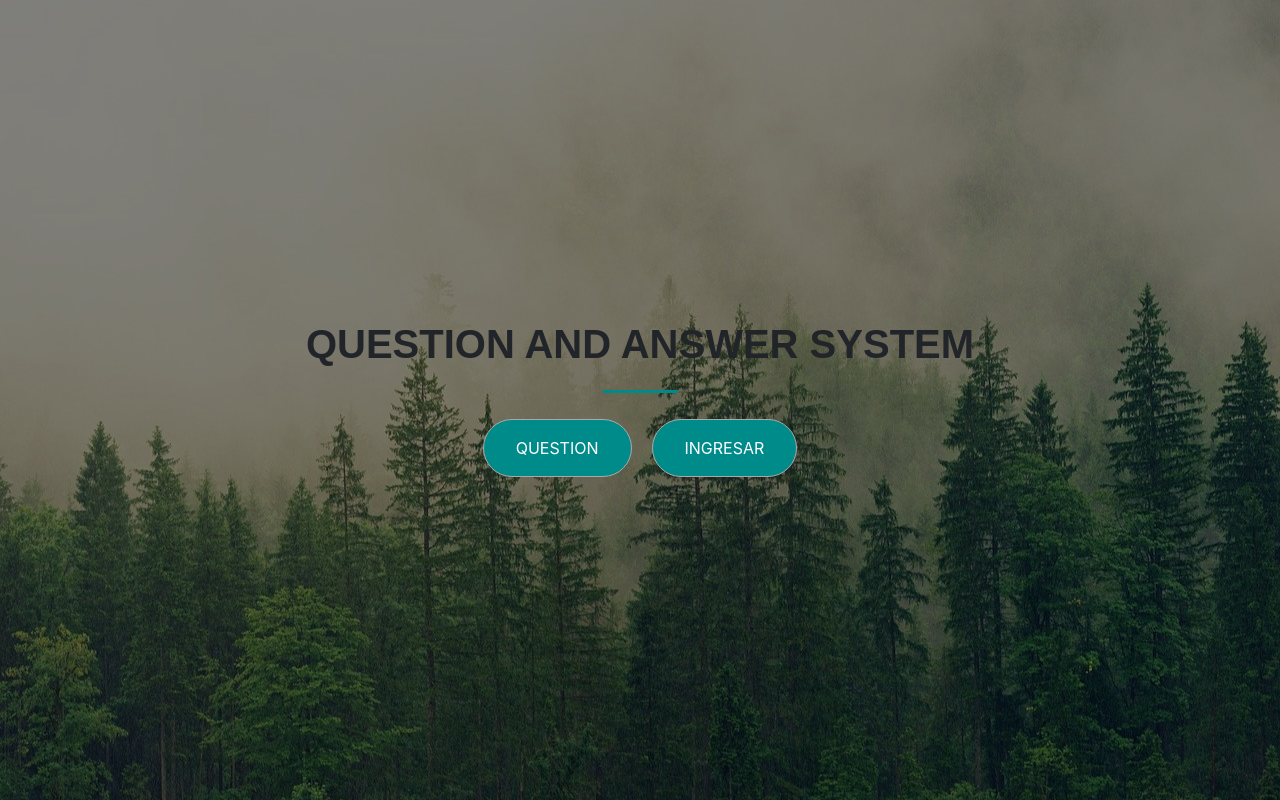
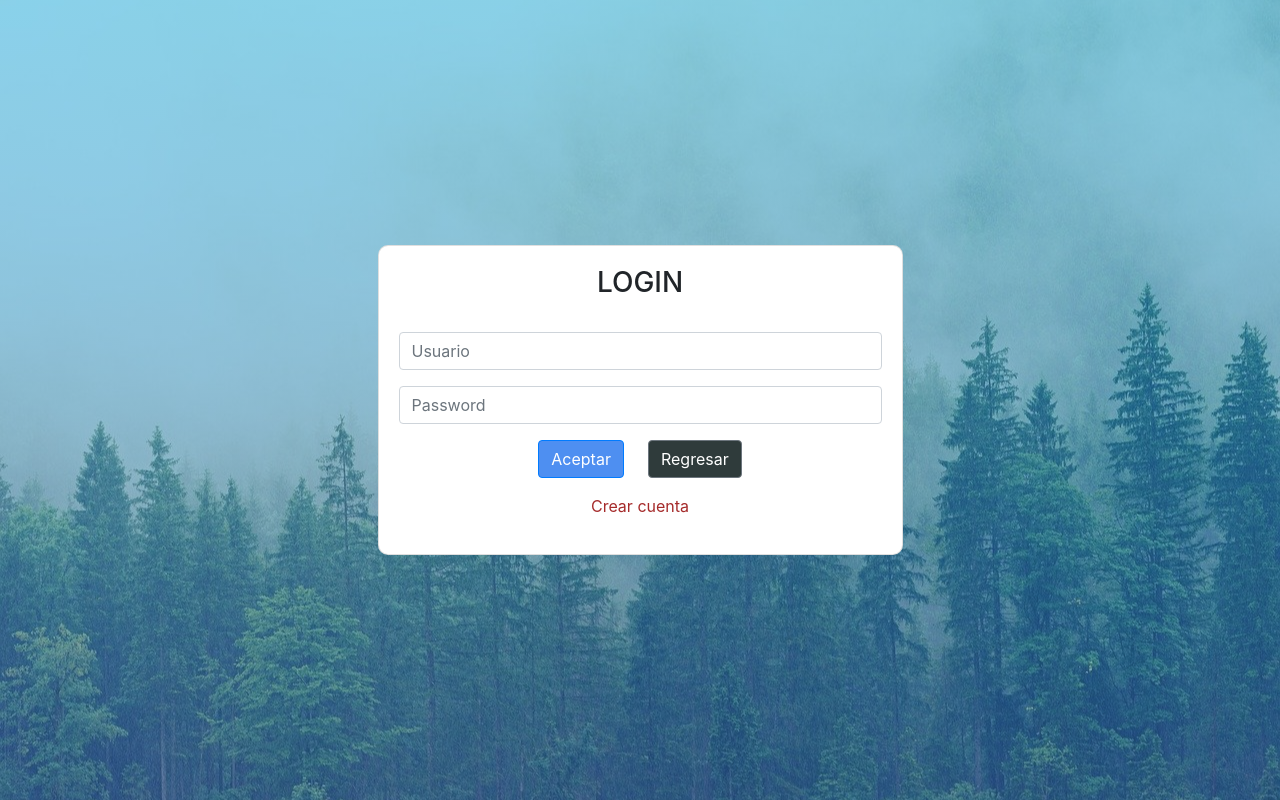
Before and after one commit to GabrielBatista06/Repuestas-y-Preguntas, an Angular app: page /login in a window 1280 px wide. Before the commit this address led to /. Built offline with nearby package versions, Linux system fonts and the light colour scheme; a web font is replaced by a local one.

Commit message:
Damos estilos a las paginas de inicio y login

```diff
--- a/src/app/app-routing.module.ts
+++ b/src/app/app-routing.module.ts
@@ -1,7 +1,18 @@
-import { NgModule } from '@angular/core';
+import { Component, NgModule } from '@angular/core';
 import { RouterModule, Routes } from '@angular/router';
+import { BienvenidaComponent } from './componet/inicio/bienvenida/bienvenida.component';
+import { LoginComponent } from './componet/inicio/login/login.component';
+import { RegistroComponent } from './componet/inicio/registro/registro.component';
 
-const routes: Routes = [];
+const routes: Routes = [
+  //{path: '', redirectTo:'bienvenida,',pathMatch:'full'},
+ { path: '', component: BienvenidaComponent },
+ { path: 'registro', component: RegistroComponent },
+ { path: 'login', component: LoginComponent },
+ {path: '**', redirectTo:'/bienvenida,',pathMatch:'full'},
+
+
+];
 
 @NgModule({
   imports: [RouterModule.forRoot(routes)],
--- a/src/app/componet/inicio/bienvenida/bienvenida.component.html
+++ b/src/app/componet/inicio/bienvenida/bienvenida.component.html
@@ -5,6 +5,6 @@
     </div>
     <div>
         <button class="btn btn-primary btn-xl">QUESTION</button>
-    <button class="btn btn-primary btn-xl">INGRESAR</button>
+    <button class="btn btn-primary btn-xl"routerLink="/login">INGRESAR</button>
     </div>
 </div>
--- a/src/app/componet/inicio/login/login.component.css
+++ b/src/app/componet/inicio/login/login.component.css
@@ -0,0 +1,9 @@
+.container{
+    display: flex;
+    justify-content: center;
+    align-items: center;
+    min-height: 100vh;
+}
+.btn-primary{
+    background-color: rgb(78, 143, 241);
+}
--- a/src/app/componet/inicio/login/login.component.html
+++ b/src/app/componet/inicio/login/login.component.html
@@ -1 +1,27 @@
-<p>login works!</p>
+<div class="container">
+    <div class="row" style="width: 100%">
+        <div class="col-lg-6 offset-lg-3">
+            <div class="card text-center" style="padding: 20px; border-radius: 10px">
+                <h3>LOGIN</h3>
+                <br>
+                <form [formGroup]="login" (ngSubmit)=log()>
+                    <div class="form-group">
+                        <input type="text" class="form-control" placeholder="Usuario" formControlName="usuario">
+                    </div>
+                    <div class="form-group">
+                        <input type="password" class="form-control" placeholder="Password"  formControlName="Password">
+                    </div>
+
+                    <div class="form-group">
+                        <button class="btn btn-primary mr-4" type="submit">Aceptar</button>
+                        <button class="btn btn-secondary" style="background-color: rgb(47, 59, 59);" routerLink="/bienvenida">Regresar</button>
+                    </div>
+
+                    <div class="form-group">
+                        <a style="color: brown;cursor: pointer;text-decoration: none;"routerLink="/registro">Crear cuenta</a>
+                    </div>
+                </form>
+            </div>
+        </div>
+    </div>
+</div>
--- a/src/app/componet/inicio/login/login.component.ts
+++ b/src/app/componet/inicio/login/login.component.ts
@@ -1,4 +1,5 @@
 import { Component, OnInit } from '@angular/core';
+import { FormBuilder, FormGroup, Validators } from '@angular/forms';
 
 @Component({
   selector: 'app-login',
@@ -6,10 +7,17 @@ import { Component, OnInit } from '@angular/core';
   styleUrls: ['./login.component.css']
 })
 export class LoginComponent implements OnInit {
+  login: FormGroup;
 
-  constructor() { }
+  constructor(private fb: FormBuilder) {
+    this.login = this.fb.group({
+      usuario: ['', Validators.required],
+      Password: ['', Validators.required]
+    });
+  }
+  ngOnInit(): void {}
 
-  ngOnInit(): void {
+  log(): void{
+    console.log(this.login)
   }
-
 }
--- a/src/app/componets/inicio/inicio.component.css
+++ b/src/app/componets/inicio/inicio.component.css
@@ -1,5 +1,5 @@
 .layout{
-    background: linear-gradient(rgba(0,0,0,0.5),rgba(0,0,0,0.5)), url(../../../assets/img/Fondo.jpg);
+    background: linear-gradient(rgba(22, 166, 223, 0.5),rgba(60, 116, 199, 0.5)), url(../../../assets/img/Fondo.jpg);
     background-size: cover;
     background-position: center;
 }
--- a/src/app/componets/inicio/inicio.component.html
+++ b/src/app/componets/inicio/inicio.component.html
@@ -1,3 +1,3 @@
 <div class="layout">
-    <app-bienvenida></app-bienvenida>
+    <router-outlet></router-outlet>
 </div>
```
Also changed, not shown: src/app/app.module.ts (+7 -3 lines), 1 other file (tests, documents, lock files or other folders).
